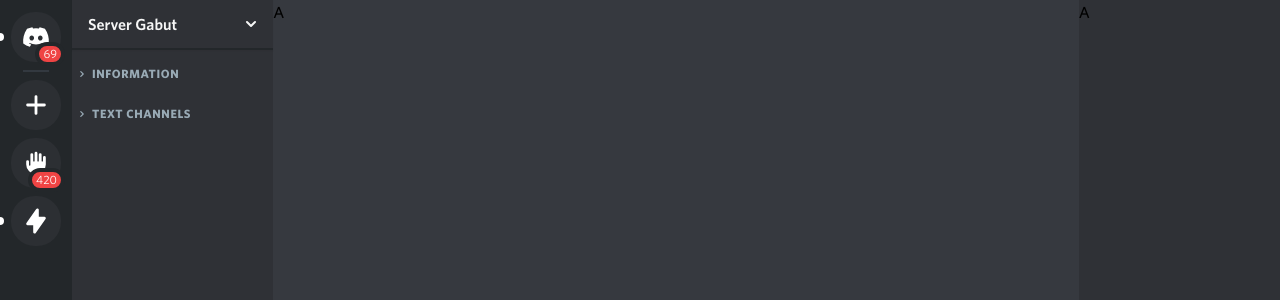
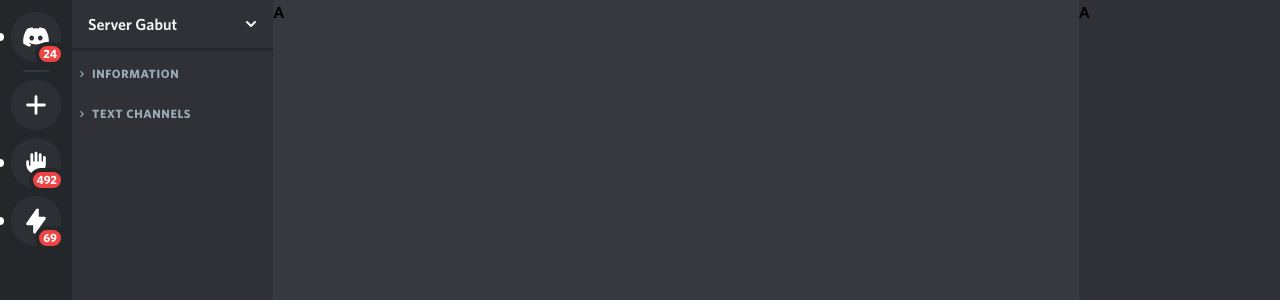
Before and after one commit to dotslashf/tailwind-discord, a React (Create React App) app: page / in a window 1280 px wide. Shown: the top 300 px of the page. Built offline with nearby package versions, Linux system fonts and the light colour scheme.

Commit message:
Add sidebar data

```diff
--- a/src/components/Sidebar.js
+++ b/src/components/Sidebar.js
@@ -3,26 +3,46 @@ import { HiHand, HiLightningBolt, HiPlus } from 'react-icons/hi';
 import { FaDiscord } from 'react-icons/fa';
 
 function Sidebar() {
+  const sidebarItems = [
+    {
+      icon: <HiHand size="28" />,
+      notifCount: 492,
+      tooltipText: 'Server Gabut',
+      isPillShown: true,
+      isActive: true,
+    },
+    {
+      icon: <HiLightningBolt size="28" />,
+      notifCount: 69,
+      tooltipText: 'ShibArmy',
+      isPillShown: true,
+      isActive: false,
+    },
+  ];
+
+  const sidebarItemsComponent = sidebarItems.map(s => {
+    return (
+      <SidebarItem
+        icon={s.icon}
+        notifCount={s.notifCount}
+        tooltipText={s.tooltipText}
+        isPillShown={s.isPillShown}
+        isActive={s.isActive}
+      />
+    );
+  });
+
   return (
     <div className="relative flex flex-col top-0 left-0 items-center w-[4.5rem] bg-discord-shade-darker text-white h-screen m-0 py-2">
       <SidebarItem
         icon={<FaDiscord size="28" />}
         isPillShown={true}
-        notifCount={69}
+        notifCount={24}
         tooltipText="Home"
       />
       <div className="border opacity-40 border-gray-600 px-3 mt-1 mb-1" />
       <SidebarItem icon={<HiPlus size="28" />} tooltipText="Add Server" />
-      <SidebarItem
-        icon={<HiHand size="28" />}
-        notifCount={420}
-        tooltipText="Server gabut"
-      />
-      <SidebarItem
-        icon={<HiLightningBolt size="28" />}
-        isPillShown={true}
-        tooltipText="ShibArmy"
-      />
+      {sidebarItemsComponent}
     </div>
   );
 }
--- a/src/components/sidebar/SidebarIcon.js
+++ b/src/components/sidebar/SidebarIcon.js
@@ -7,8 +7,10 @@ function SidebarIcon({ icon, notifCount, tooltipText = 'tooltip 💡' }) {
       </div>
       <div className="flex items-center">
         <span className="sidebar-tooltip flex items-center group-hover:scale-100">
-          <div className="absolute bg-discord-content-light shadow-md z-10 w-3 h-3 rotate-45 -left-1"></div>
-          <span className="text-xs text-white font-bold">{tooltipText}</span>
+          <div className="absolute bg-discord-shade-darkest z-10 w-3 h-3 rotate-45 -left-1"></div>
+          <span className="text-sm text-white font-semibold">
+            {tooltipText}
+          </span>
         </span>
       </div>
     </>
--- a/src/components/sidebar/SidebarItem.js
+++ b/src/components/sidebar/SidebarItem.js
@@ -1,6 +1,6 @@
 import SidebarIcon from './SidebarIcon';
 
-function SidebarItem({ icon, isPillShown, notifCount, tooltipText }) {
+function SidebarItem({ icon, isPillShown, notifCount, tooltipText, isActive }) {
   return (
     <div className="sidebar-wrapper group">
       {isPillShown && (
--- a/src/fonts/whitney/style.css
+++ b/src/fonts/whitney/style.css
@@ -3,14 +3,14 @@
 @font-face {
   font-family: 'Whitney';
   font-style: normal;
-  font-weight: 400;
+  font-weight: 500;
   src: local('Whitney Medium'), url('whitneymedium.woff') format('woff');
 }
 
 @font-face {
   font-family: 'Whitney';
   font-style: italic;
-  font-weight: 400;
+  font-weight: 500;
   src: local('Whitney Medium Italic'),
     url('whitneymediumitalic.woff') format('woff');
 }
--- a/src/index.css
+++ b/src/index.css
@@ -10,11 +10,11 @@
   }
 
   .sidebar-icon .notif-badge {
-    @apply absolute flex items-center justify-center -bottom-1 -right-1 px-1 h-6 bg-red-500 rounded-full leading-none font-bold text-xs border-4 border-discord-shade-darker;
+    @apply absolute flex items-center justify-center -bottom-1 -right-1 px-1 h-6 bg-red-500 rounded-full leading-none text-xs font-semibold border-4 border-discord-shade-darker;
   }
 
   .sidebar-tooltip {
-    @apply absolute px-3 py-2 ml-2 min-w-max left-[4.5rem] bg-discord-content-light shadow-md rounded-lg transition-all duration-100 scale-0 origin-left z-10;
+    @apply absolute px-3 py-2 ml-2 min-w-max left-[4.5rem] bg-discord-shade-darkest shadow-md rounded-lg transition-all duration-100 scale-0 origin-left z-10;
   }
 
   .sidebar-wrapper {
```
